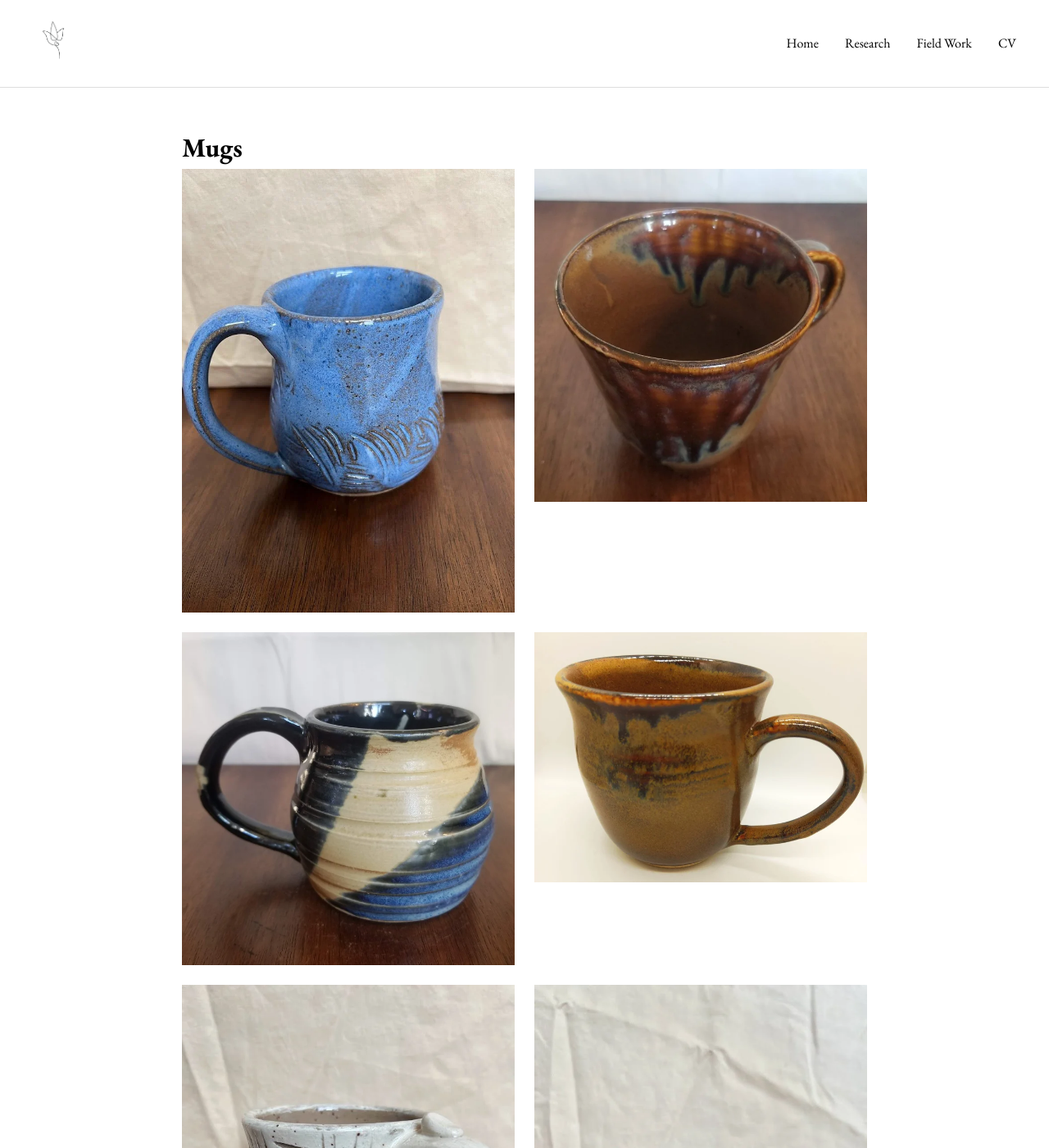
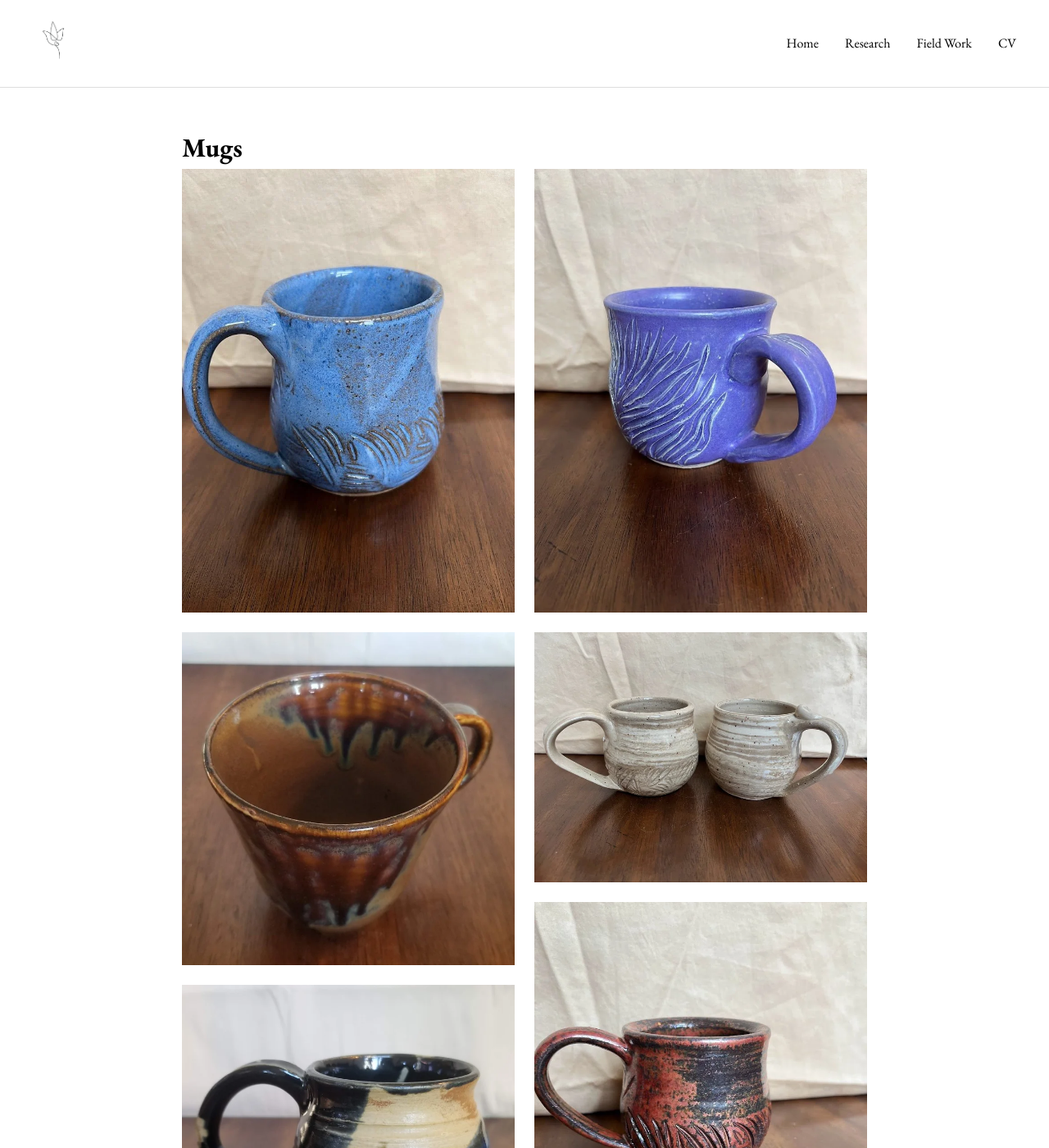
Before and after one commit to gfanson/gfanson.github.io, a Jekyll site: the page built from pages/mugs.md, in a window 1280 px wide and 1400 px high. Shown: the whole window at 82% size. Built offline with Jekyll 4.4.1, drawn with Linux system fonts in a browser that asks for light colours.

Commit message:
different gallery styles

```diff
--- a/assets/css/style.css
+++ b/assets/css/style.css
@@ -202,6 +202,31 @@
     display: block;
 }
 
+.gallery-masonry {
+    columns: 2;
+    column-gap: 1.5rem;
+}
+
+.gallery-masonry img {
+    width: 100%;
+    height: auto;
+    display: block;
+    margin-bottom: 1.5rem;
+}
+
+.gallery-stacked {
+    display: flex;
+    flex-direction: column;
+    gap: 1.5rem;
+    max-width: 600px;
+    margin: 0 auto;
+}
+
+.gallery-stacked img {
+    width: 100%;
+    height: auto;
+    display: block;
+}
 /* ===== MOBILE RESPONSIVE ===== */
 @media (max-width: 768px) {
     .header-container {
--- a/pages/blog.html
+++ b/pages/blog.html
@@ -1,7 +1,7 @@
 ---
 layout: default
 title: Blog
-permalink: /Europe2025/
+permalink: /blog/
 ---
 
 <div id="password-gate">
--- a/pages/mugs.md
+++ b/pages/mugs.md
@@ -6,7 +6,7 @@
 
 <h1>Mugs</h1>
 
-<div class="gallery">
+<div class="gallery-masonry">
     {% for image in site.static_files %}
         {% if image.path contains '/assets/images/pottery/mugs/' %}
             <img src="{{ image.path }}" alt="Mug">
```
Also changed, not shown: _posts/2025-07-08-Full-Itinerary.md (renamed from _posts/2025-07-08-Full_itinerary.md, +1 -1 lines), _posts/2025-07-10-It's-Getting-Hot-in-Here.md (renamed from _posts/2025-07-10-hot.md).
